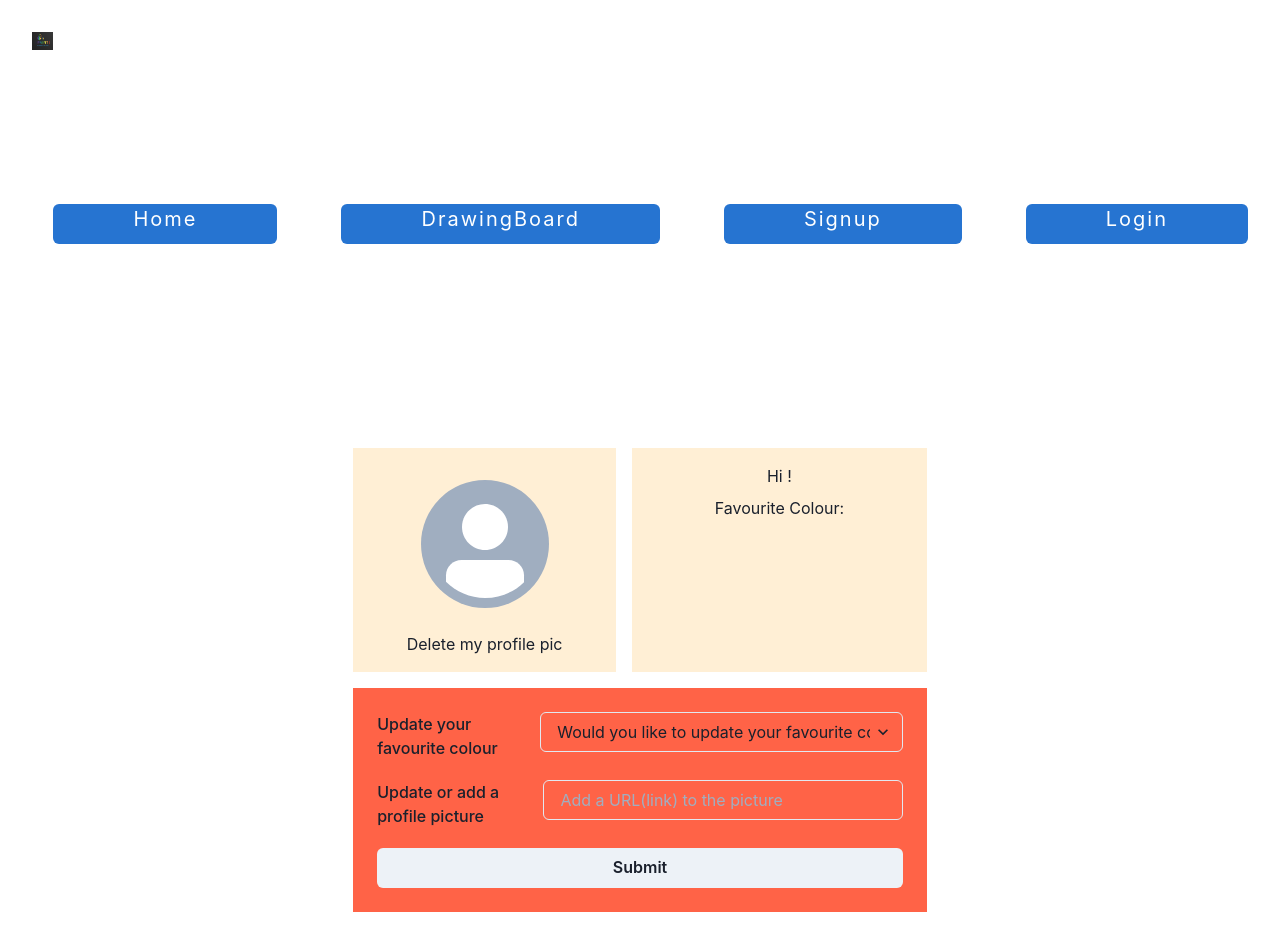
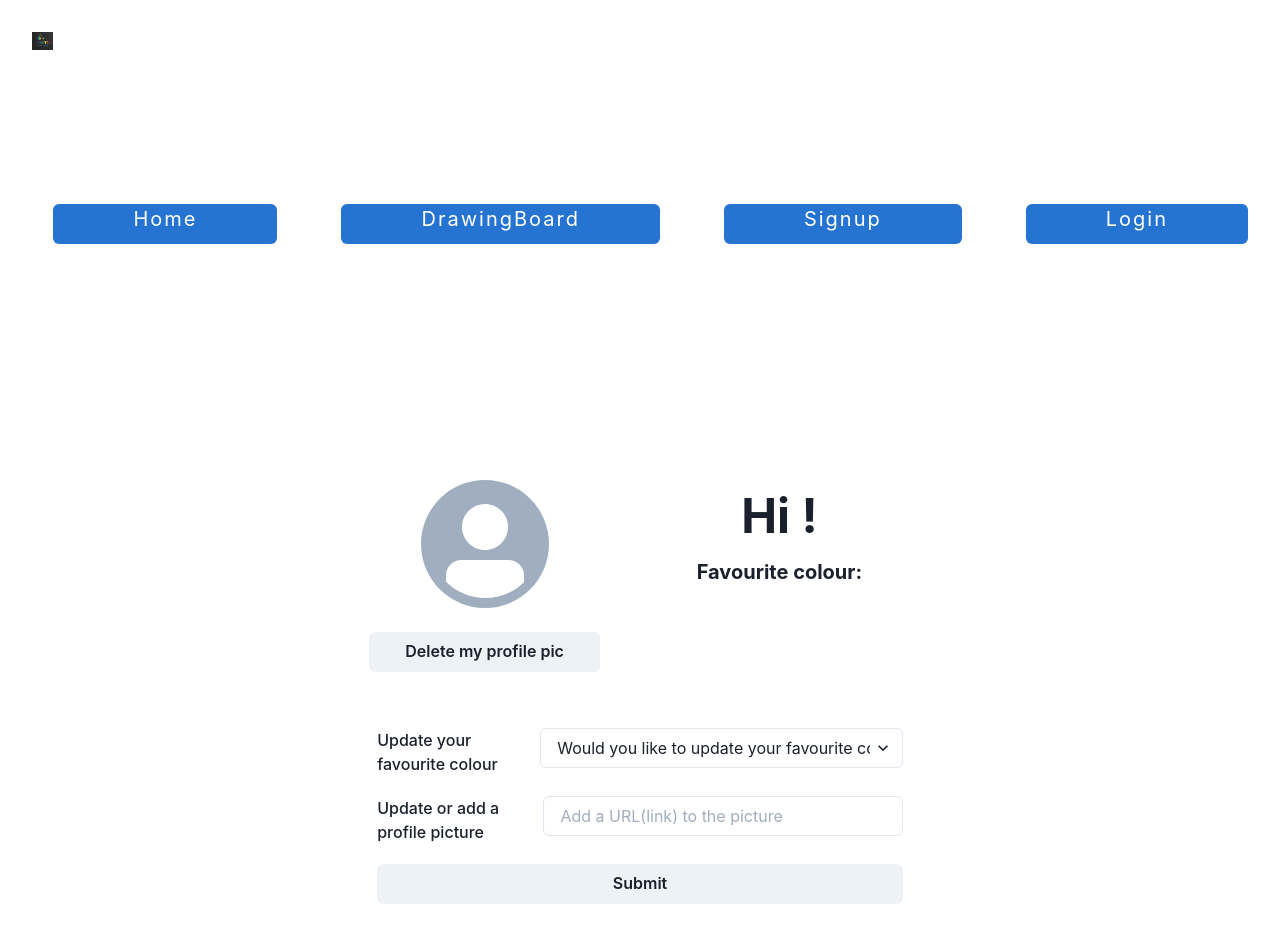
Before and after one commit to jhugray/colouring, a React (Create React App) app in the folder client/: page /myprofile in a window 1280 px wide. Before the commit the page ends 912 px from the top, so only its background shows below. Built offline with nearby package versions, Linux system fonts and the light colour scheme; no server answers.

Commit message:
profile layout, flexbox colours removed

```diff
--- a/client/src/pages/Profile.js
+++ b/client/src/pages/Profile.js
@@ -4,7 +4,7 @@ import { useQuery, useMutation } from '@apollo/client';
 import {GET_ME } from '../utils/queries';
 import { UPDATE_USER, DELETE_IMAGE } from '../utils/mutations';
 import Auth from '../utils/auth';
-import { Circle, Center, Grid, GridItem, Container, Stack, Avatar, AvatarBadge, Select, InputGroup, Button, Input, FormLabel} from '@chakra-ui/react'
+import { Heading, Circle, Center, Grid, GridItem, Container, Stack, Avatar, AvatarBadge, Select, InputGroup, Button, Input, FormLabel} from '@chakra-ui/react'
 
 const Profile = (props) => {
   const [updateUser] = useMutation(UPDATE_USER);
@@ -59,7 +59,7 @@ const Profile = (props) => {
         gap={4}
       >
 
-      <GridItem colSpan={1} bg='papayawhip' p={4}>
+      <GridItem colSpan={1} p={4}>
         <Stack>
           <Center>
             <Circle bg={userData.favColour} size='10em' >
@@ -67,33 +67,25 @@ const Profile = (props) => {
             </Circle>
           </Center>
 
-          <Center>
-          <form>
-            <button onClick={handleDeleteImage}>
-             Delete my profile pic
-            </button>
-          </form>
-          </Center>
-
+        <Button onClick={handleDeleteImage}>
+          Delete my profile pic
+        </Button>
 
         </Stack>
-
       </GridItem>
 
-      <GridItem colSpan={3} bg='papayawhip' p={4}>
-        <Stack>
-          <h1>
+      <GridItem colSpan={3} p={4}>
+        <Stack m={4}>
+          <Heading as='h1' size='2xl' p={3}>
             Hi {userData.username}!
-          </h1>
-          <h2> Favourite Colour: {userData.favColour}</h2>
+          </Heading>
+          <Heading as='h2' size='md' >
+            Favourite colour: {userData.favColour}
+          </Heading>
         </Stack>
-
-
-
-
       </GridItem>
 
-      <GridItem colSpan={4} bg='tomato' p={6}>
+      <GridItem colSpan={4} p={6}>
         <form onSubmit={handleFormSubmit} >
           <Stack spacing={3}>
             <InputGroup>
@@ -126,7 +118,6 @@ const Profile = (props) => {
           </Stack>
         </form>
       </GridItem>
-
     </Grid>
   </Container>
   );
```
